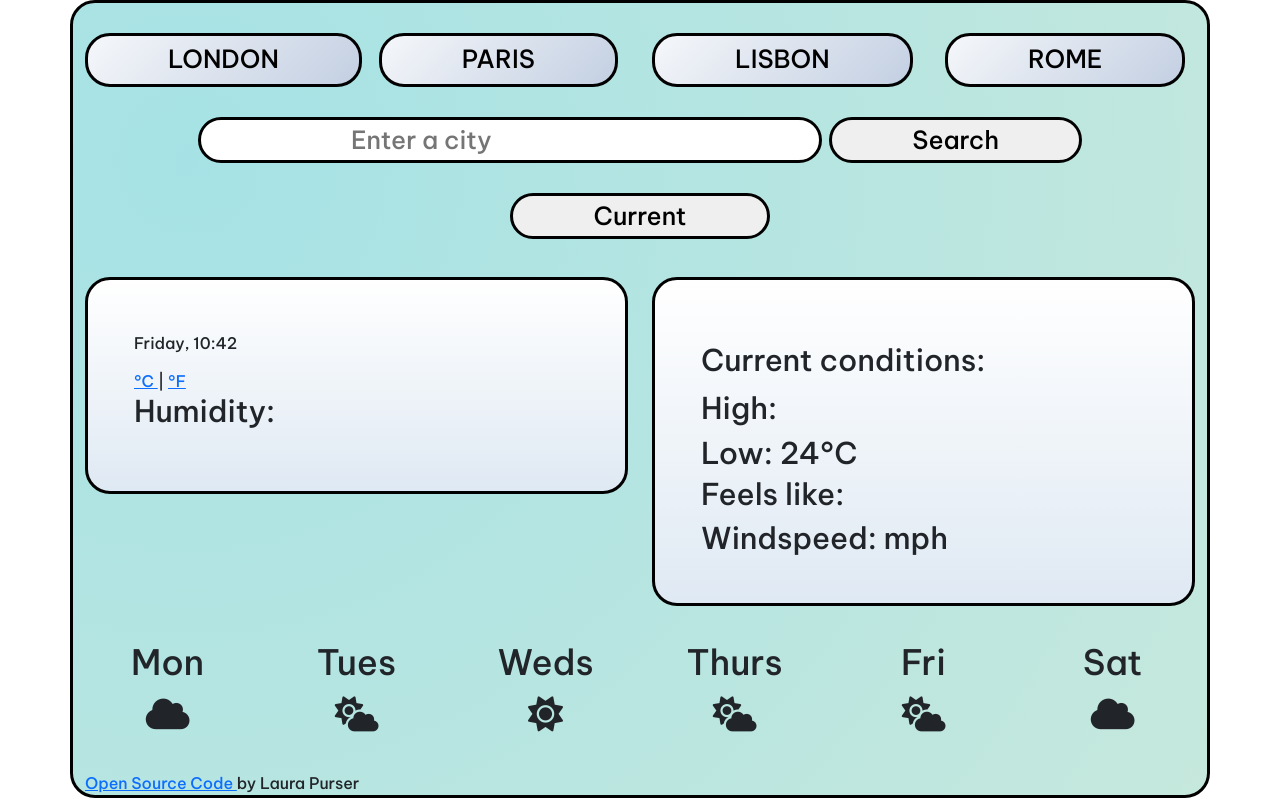
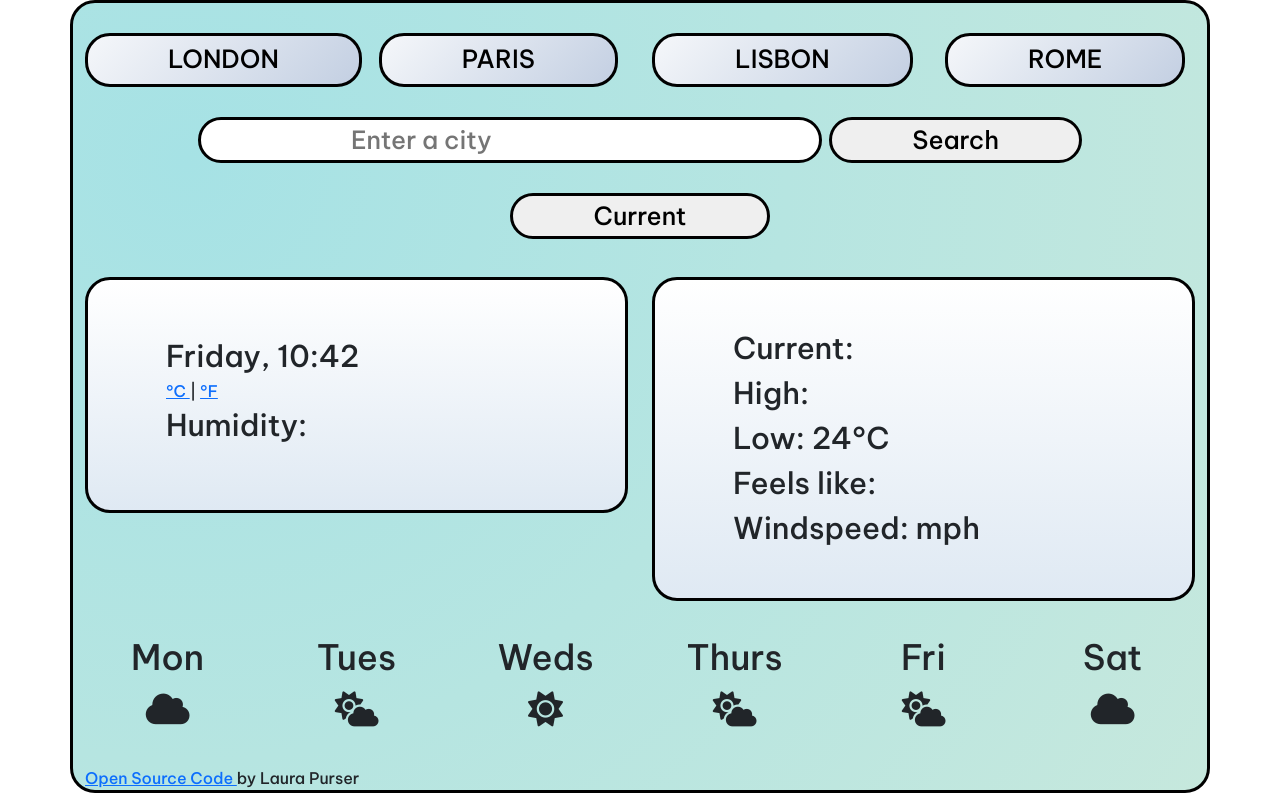
Before and after one commit to laurapurser/Weather-Project, a plain HTML site: page index.html in a window 1280 px wide. Drawn offline with nearby package versions, Linux system fonts and the light colour scheme; no server answers.

Commit message:
Adjusting cards

```diff
--- a/index.html
+++ b/index.html
@@ -57,14 +57,17 @@
 <div class="card">
 
   <div class="card-body">
-    <h5 class="card-title" id = "cardtitle"></h5>
-    <h6 class = "date-line" id = "date-line"></h6>
+    <ul>
+    <li class="card-title" id = "cardtitle"></li>
 
-    <p>
-      <h1 class="cardtext" id = "temp-number"></h1><a href="#" id = "celsius"> °C </a> | <a href = "#" id = "farenheit"> °F </a>
 
-      <h3 class="cardtext" id = "actual-humidity">Humidity:  </h3>
+    <li class = "cardtext" id = "date-line"></li>
 
+
+      <li class="cardtext" id = "temp-number"></li><a href="#" id = "celsius"> °C </a> | <a href = "#" id = "farenheit"> °F </a>
+
+      <li class="cardtext" id = "actual-humidity">Humidity:  </li>
+     </ul>
 
     </p>
   </div>
@@ -74,12 +77,12 @@
   <div class="col-6">
     <div class="card card-one">
   <div class="card-body">
-    <h5 class="card-title"></h5>
-    <p>
-      <h1 class="cardtext" id = "description">Current conditions: </h1>
-      <span class="cardtext" id = "high">High:  </span></br><span class="cardtext" id = "low"> Low: 24°C</span>
-      <h3 class="cardtext" id = "feelslike">Feels like:  </h3>
-       <h4 class="cardtext" id = "windspeed">Windspeed: mph</h4>
+
+    <ul>
+      <li class="cardtext" id = "description">Current: </li>
+      <li class="cardtext" id = "high">High:  </li><li class="cardtext" id = "low"> Low: 24°C</li>
+      <li class="cardtext" id = "feelslike">Feels like:  </li>
+       <li class="cardtext" id = "windspeed">Windspeed: mph</li>
     </p>
 
   </div>
```
